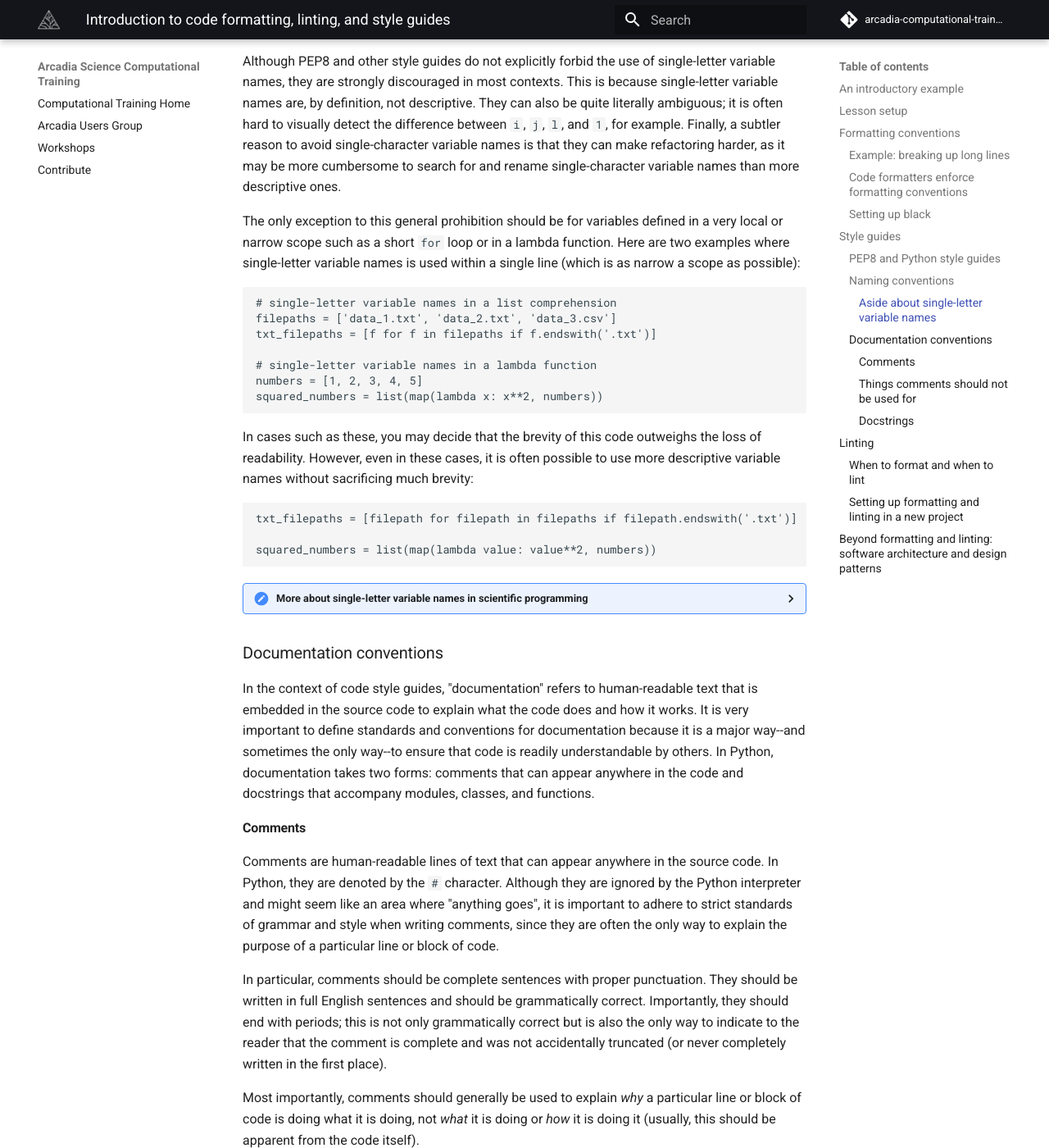
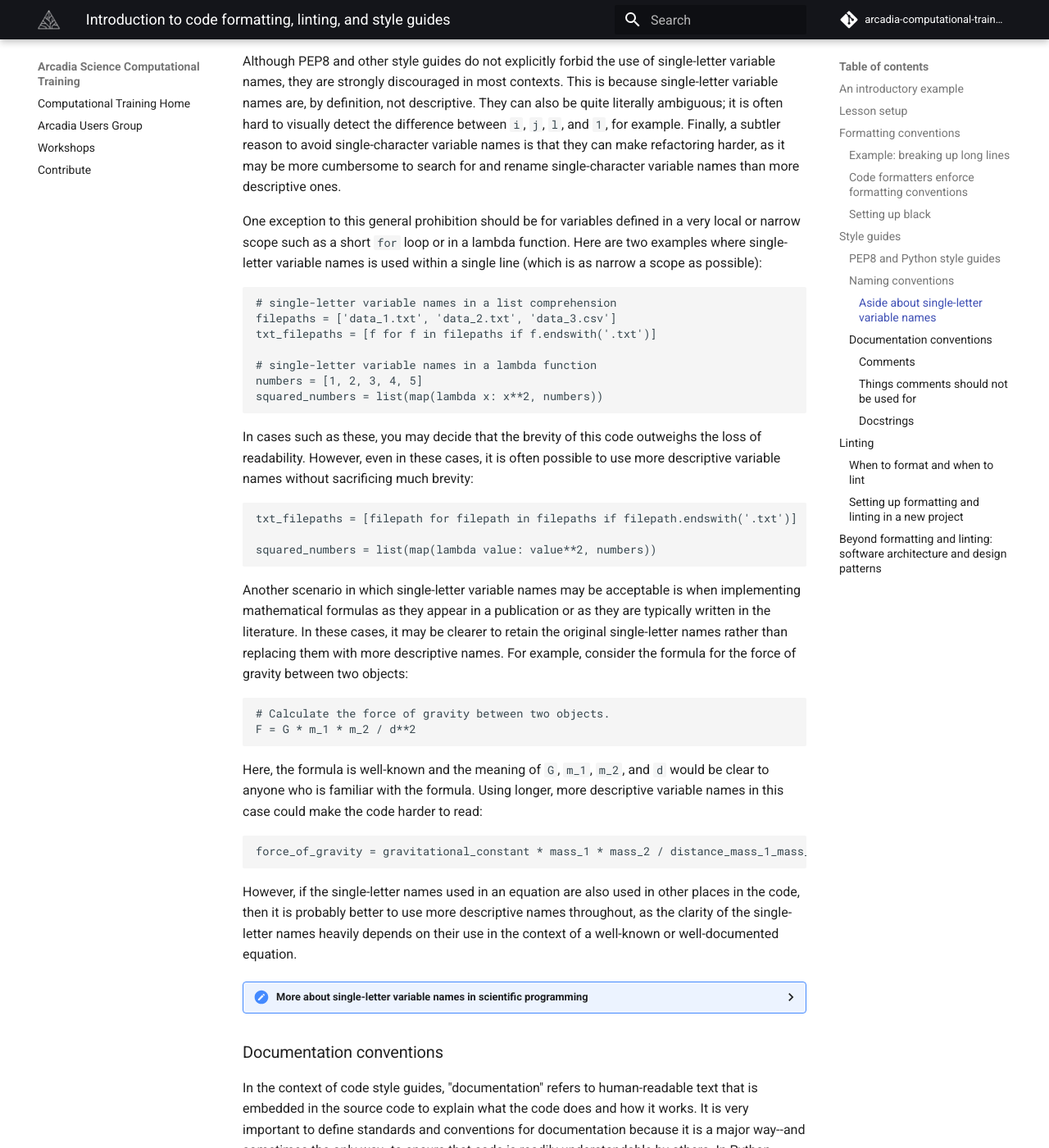
Before and after one commit to Arcadia-Science/arcadia-computational-training, an MkDocs documentation site: the page built from docs/arcadia-users-group/20240206-intro-to-formatting-and-linting/lesson.md, in a window 1280 px wide and 1400 px high, scrolled down 7265 px. Shown: the whole window at 82% size. Built offline with MkDocs 1.6.1 and Material for MkDocs 9.7.7, drawn with Linux system fonts in a browser that asks for light colours; comment, search, counter and statistics services are not loaded.

Commit message:
mention that single-letter variables could be acceptable in mathematical equations

````diff
--- a/docs/arcadia-users-group/20240206-intro-to-formatting-and-linting/lesson.md
+++ b/docs/arcadia-users-group/20240206-intro-to-formatting-and-linting/lesson.md
@@ -214,7 +214,7 @@ user_input = input('Enter your name: ')
 #### Aside about single-letter variable names
 Although PEP8 and other style guides do not explicitly forbid the use of single-letter variable names, they are strongly discouraged in most contexts. This is because single-letter variable names are, by definition, not descriptive. They can also be quite literally ambiguous; it is often hard to visually detect the difference between `i`, `j`, `l`, and `1`, for example. Finally, a subtler reason to avoid single-character variable names is that they can make refactoring harder, as it may be more cumbersome to search for and rename single-character variable names than more descriptive ones.
 
-The only exception to this general prohibition should be for variables defined in a very local or narrow scope such as a short `for` loop or in a lambda function. Here are two examples where single-letter variable names is used within a single line (which is as narrow a scope as possible):
+One exception to this general prohibition should be for variables defined in a very local or narrow scope such as a short `for` loop or in a lambda function. Here are two examples where single-letter variable names is used within a single line (which is as narrow a scope as possible):
 ```python
 # single-letter variable names in a list comprehension
 filepaths = ['data_1.txt', 'data_2.txt', 'data_3.csv']
@@ -230,15 +230,27 @@ txt_filepaths = [filepath for filepath in filepaths if filepath.endswith('.txt')
 
 squared_numbers = list(map(lambda value: value**2, numbers))
 ```
+
+Another scenario in which single-letter variable names may be acceptable is when implementing mathematical formulas as they appear in a publication or as they are typically written in the literature. In these cases, it may be clearer to retain the original single-letter names rather than replacing them with more descriptive names. For example, consider the formula for the force of gravity between two objects:
+```python
+# Calculate the force of gravity between two objects.
+F = G * m_1 * m_2 / d**2
+```
+Here, the formula is well-known and the meaning of `G`, `m_1`, `m_2`, and `d` would be clear to anyone who is familiar with the formula. Using longer, more descriptive variable names in this case could make the code harder to read:
+```python
+force_of_gravity = gravitational_constant * mass_1 * mass_2 / distance_mass_1_mass_2**2
+```
+However, if the single-letter names used in an equation are also used in other places in the code, then it is probably better to use more descriptive names throughout, as the clarity of the single-letter names heavily depends on their use in the context of a well-known or well-documented equation.
+
 <details>
 <summary><b>More about single-letter variable names in scientific programming</b></summary>
-Unfortunately, single-letter variable names are a tempting shortcut and seem to be common in scientific programming. Invariably, however, this comes at the price of readability. Consider the following example of iterating over the pixels in a timelapse image:
+Unfortunately, single-letter variable names seem to be common in scientific programming. As we discussed above, this may be acceptable when they are are used in the context a well-known mathematical formula. But in many cases, their use is simply a shortcut that comes at the price of readability. Consider the following example of iterating over the pixels in a timelapse image:
 
 ```python
-# create a random timelapse image with 3 timepoints
+# Create a random timelapse image with 3 timepoints.
 image = np.random.rand(3, 100, 100)
 
-# iterate over the pixels in the image
+# Iterate over the pixels in the image.
 N_T, N_X, N_Y = image.shape
 for t in range(N_T):
     for x in range(N_X):
@@ -250,10 +262,10 @@ Although this code is compact, it is hard to keep track of the many single-chara
 
 This version of the code, with more descriptive variable names, is much clearer:
 ```python
-# create a random timelapse image with 3 timepoints
+# Create a random timelapse image with 3 timepoints.
 image = np.random.rand(3, 100, 100)
 
-# iterate over the pixels in the image
+# Iterate over the pixels in the image.
 num_timepoints, num_rows, num_cols = image.shape
 for time_ind in range(num_timepoints):
     for row_ind in range(num_rows):
````
